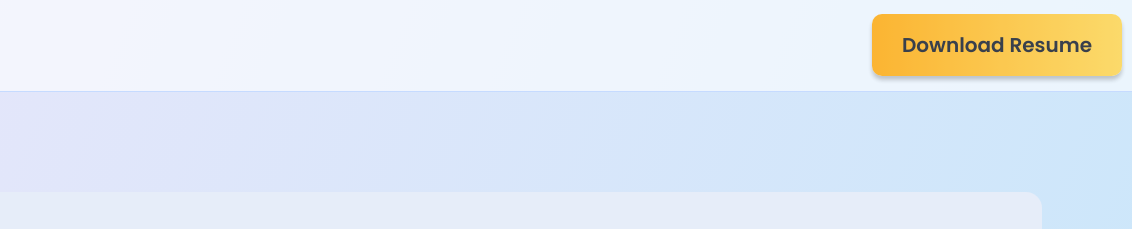
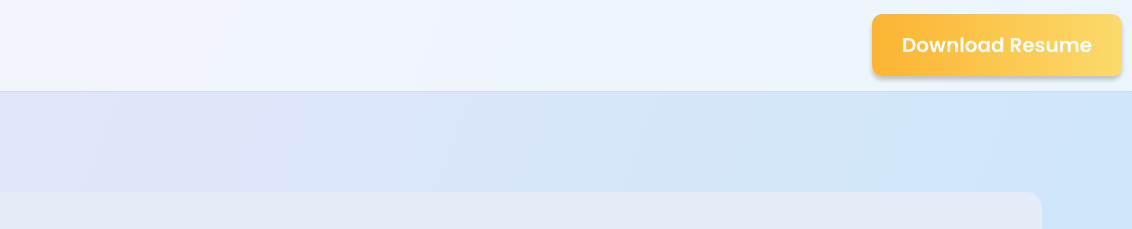
Before and after one commit to sajid4807/Career-Mission, a plain HTML site: page index.html in a window 1280 px wide. In both pictures the pointer is over the link "Download Resume". Shown: the top 229 px of the page, 148-1280 px from the left. Drawn offline with Linux system fonts and the light colour scheme; a web font is replaced by a local one.

Commit message:
Add files via upload

```diff
--- a/css/style.css
+++ b/css/style.css
@@ -45,6 +45,10 @@ body{
     box-shadow: 0 4px 4px 0 rgba(0, 0, 0, 0.25);
     background: linear-gradient(90deg, #ffa500 0%, #ffd447 100%);
     opacity: 0.8;
+    transition: 0.2s;
+}
+.button:hover{
+    color: white;
 }
 .heading{
     font-weight: 800;
```
